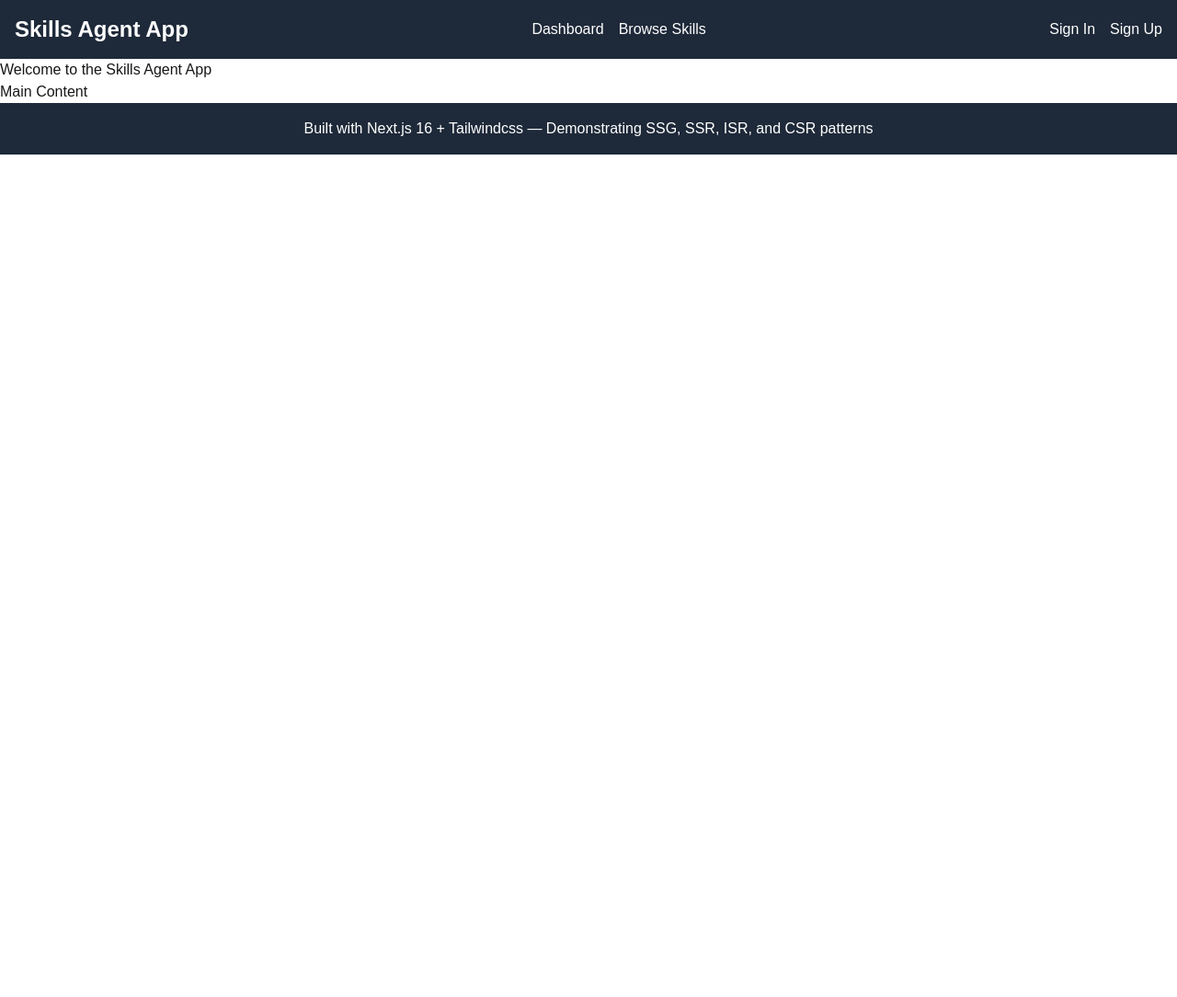
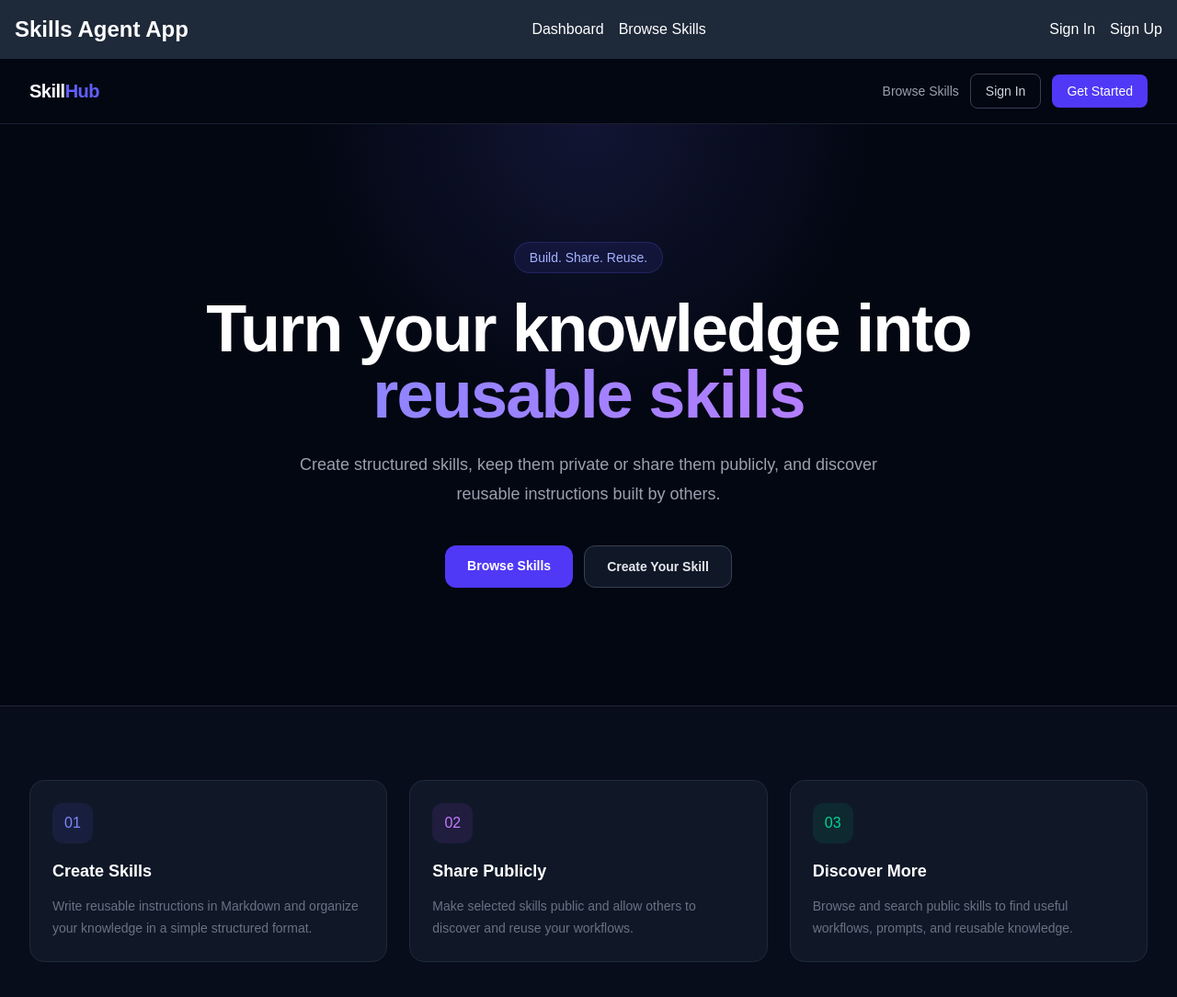
Before and after one commit to AliGurmani/Skills-Management-App, a Next.js app: page / in a window 1280 px wide. Shown: the top 1084 px of the page at 92% size. Before the commit the page ends 800 px from the top, so only its background shows below. Built offline with nearby package versions, Linux system fonts and the light colour scheme; no server answers.

Commit message:
Add landing page

```diff
--- a/app/page.tsx
+++ b/app/page.tsx
@@ -1,9 +1,224 @@
-export default function Home() {
+import Link from "next/link";
+
+const Home = () => {
   return (
-    <div>
-      <h1>Welcome to the Skills Agent App</h1>
-      {/* Add any additional content or components here */}
-      <div>Main Content</div>
-    </div>
+    <main className="min-h-screen bg-gray-950 text-white">
+      {/* Navbar */}
+      <header className="border-b border-gray-800/80 bg-gray-950/90">
+        <div className="mx-auto flex max-w-7xl items-center justify-between px-4 py-4 sm:px-6 lg:px-8">
+          <Link href="/" className="text-xl font-bold tracking-tight">
+            Skill<span className="text-indigo-500">Hub</span>
+          </Link>
+
+          <nav className="flex items-center gap-3">
+            <Link
+              href="/dashboard/skills"
+              className="hidden text-sm font-medium text-gray-400 transition hover:text-white sm:block"
+            >
+              Browse Skills
+            </Link>
+
+            <Link
+              href="/sign-in"
+              className="rounded-lg border border-gray-700 px-4 py-2 text-sm font-medium text-gray-300 transition hover:bg-gray-800 hover:text-white"
+            >
+              Sign In
+            </Link>
+
+            <Link
+              href="/sign-up"
+              className="rounded-lg bg-indigo-600 px-4 py-2 text-sm font-medium text-white transition hover:bg-indigo-500"
+            >
+              Get Started
+            </Link>
+          </nav>
+        </div>
+      </header>
+
+      {/* Hero */}
+      <section className="relative overflow-hidden">
+        <div className="absolute inset-0 bg-[radial-gradient(circle_at_top,rgba(99,102,241,0.15),transparent_35%)]" />
+
+        <div className="relative mx-auto max-w-7xl px-4 py-24 sm:px-6 sm:py-32 lg:px-8">
+          <div className="mx-auto max-w-4xl text-center">
+            <div className="mb-6 inline-flex rounded-full border border-indigo-500/20 bg-indigo-500/10 px-4 py-1.5 text-sm text-indigo-300">
+              Build. Share. Reuse.
+            </div>
+
+            <h1 className="text-5xl font-bold tracking-tight sm:text-6xl lg:text-7xl">
+              Turn your knowledge into
+              <span className="block bg-gradient-to-r from-indigo-400 to-purple-400 bg-clip-text text-transparent">
+                reusable skills
+              </span>
+            </h1>
+
+            <p className="mx-auto mt-6 max-w-2xl text-base leading-8 text-gray-400 sm:text-lg">
+              Create structured skills, keep them private or share them
+              publicly, and discover reusable instructions built by others.
+            </p>
+
+            <div className="mt-10 flex flex-col justify-center gap-3 sm:flex-row">
+              <Link
+                href="/skills"
+                className="rounded-xl bg-indigo-600 px-6 py-3 text-sm font-semibold text-white transition hover:bg-indigo-500"
+              >
+                Browse Skills
+              </Link>
+
+              <Link
+                href="/skills/create"
+                className="rounded-xl border border-gray-700 bg-gray-900 px-6 py-3 text-sm font-semibold text-gray-200 transition hover:bg-gray-800"
+              >
+                Create Your Skill
+              </Link>
+            </div>
+          </div>
+        </div>
+      </section>
+
+      {/* Feature Cards */}
+      <section className="border-y border-gray-800 bg-gray-900/40">
+        <div className="mx-auto grid max-w-7xl gap-6 px-4 py-20 sm:px-6 md:grid-cols-3 lg:px-8">
+          <div className="rounded-2xl border border-gray-800 bg-gray-900 p-6">
+            <div className="mb-4 flex h-11 w-11 items-center justify-center rounded-xl bg-indigo-500/10 text-indigo-400">
+              01
+            </div>
+
+            <h3 className="text-lg font-semibold">Create Skills</h3>
+
+            <p className="mt-3 text-sm leading-6 text-gray-500">
+              Write reusable instructions in Markdown and organize your
+              knowledge in a simple structured format.
+            </p>
+          </div>
+
+          <div className="rounded-2xl border border-gray-800 bg-gray-900 p-6">
+            <div className="mb-4 flex h-11 w-11 items-center justify-center rounded-xl bg-purple-500/10 text-purple-400">
+              02
+            </div>
+
+            <h3 className="text-lg font-semibold">Share Publicly</h3>
+
+            <p className="mt-3 text-sm leading-6 text-gray-500">
+              Make selected skills public and allow others to discover and reuse
+              your workflows.
+            </p>
+          </div>
+
+          <div className="rounded-2xl border border-gray-800 bg-gray-900 p-6">
+            <div className="mb-4 flex h-11 w-11 items-center justify-center rounded-xl bg-emerald-500/10 text-emerald-400">
+              03
+            </div>
+
+            <h3 className="text-lg font-semibold">Discover More</h3>
+
+            <p className="mt-3 text-sm leading-6 text-gray-500">
+              Browse and search public skills to find useful workflows, prompts,
+              and reusable knowledge.
+            </p>
+          </div>
+        </div>
+      </section>
+
+      {/* Showcase */}
+      <section className="mx-auto max-w-7xl px-4 py-24 sm:px-6 lg:px-8">
+        <div className="grid items-center gap-14 lg:grid-cols-2">
+          <div>
+            <p className="text-sm font-medium uppercase tracking-widest text-indigo-400">
+              Simple workflow
+            </p>
+
+            <h2 className="mt-3 text-3xl font-bold tracking-tight sm:text-4xl">
+              Everything you need to manage reusable skills
+            </h2>
+
+            <p className="mt-5 max-w-xl text-base leading-7 text-gray-400">
+              Create skills in Markdown, manage visibility, edit your own
+              skills, and explore public knowledge from one clean interface.
+            </p>
+
+            <Link
+              href="/skills"
+              className="mt-7 inline-flex text-sm font-semibold text-indigo-400 transition hover:text-indigo-300"
+            >
+              Explore the skill library →
+            </Link>
+          </div>
+
+          <div className="rounded-2xl border border-gray-800 bg-gray-900 p-5 shadow-2xl shadow-black/30">
+            <div className="rounded-xl border border-gray-800 bg-gray-950 p-5">
+              <div className="mb-5 flex items-center gap-2">
+                <span className="h-3 w-3 rounded-full bg-red-500" />
+                <span className="h-3 w-3 rounded-full bg-yellow-500" />
+                <span className="h-3 w-3 rounded-full bg-green-500" />
+              </div>
+
+              <pre className="overflow-hidden text-sm leading-7 text-gray-400">
+                {`---
+name: security-review
+description: Review an application
+---
+
+# Security Review
+
+1. Analyze authentication
+2. Review access control
+3. Check input validation
+4. Report findings`}
+              </pre>
+            </div>
+          </div>
+        </div>
+      </section>
+
+      {/* CTA */}
+      <section className="px-4 pb-24 sm:px-6 lg:px-8">
+        <div className="mx-auto max-w-5xl overflow-hidden rounded-3xl border border-indigo-500/20 bg-gradient-to-br from-indigo-600/20 to-purple-600/10 px-6 py-14 text-center sm:px-12">
+          <h2 className="text-3xl font-bold">
+            Start building your skill library
+          </h2>
+
+          <p className="mx-auto mt-4 max-w-xl text-sm leading-6 text-gray-400">
+            Save your reusable knowledge, organize it, and share the best parts
+            with others.
+          </p>
+
+          <div className="mt-8 flex flex-col justify-center gap-3 sm:flex-row">
+            <Link
+              href="/sign-up"
+              className="rounded-xl bg-indigo-600 px-6 py-3 text-sm font-semibold text-white transition hover:bg-indigo-500"
+            >
+              Create Account
+            </Link>
+
+            <Link
+              href="/skills"
+              className="rounded-xl border border-gray-700 bg-gray-900 px-6 py-3 text-sm font-semibold text-gray-300 transition hover:bg-gray-800"
+            >
+              Browse Public Skills
+            </Link>
+          </div>
+        </div>
+      </section>
+
+      {/* Footer */}
+      <footer className="border-t border-gray-800">
+        <div className="mx-auto flex max-w-7xl flex-col gap-4 px-4 py-8 text-sm text-gray-500 sm:flex-row sm:items-center sm:justify-between sm:px-6 lg:px-8">
+          <p>© {new Date().getFullYear()} SkillHub</p>
+
+          <div className="flex gap-5">
+            <Link href="/dashboard/skills" className="hover:text-gray-300">
+              Skills
+            </Link>
+
+            <Link href="/sign-in" className="hover:text-gray-300">
+              Sign In
+            </Link>
+          </div>
+        </div>
+      </footer>
+    </main>
   );
-}
+};
+
+export default Home;
```
